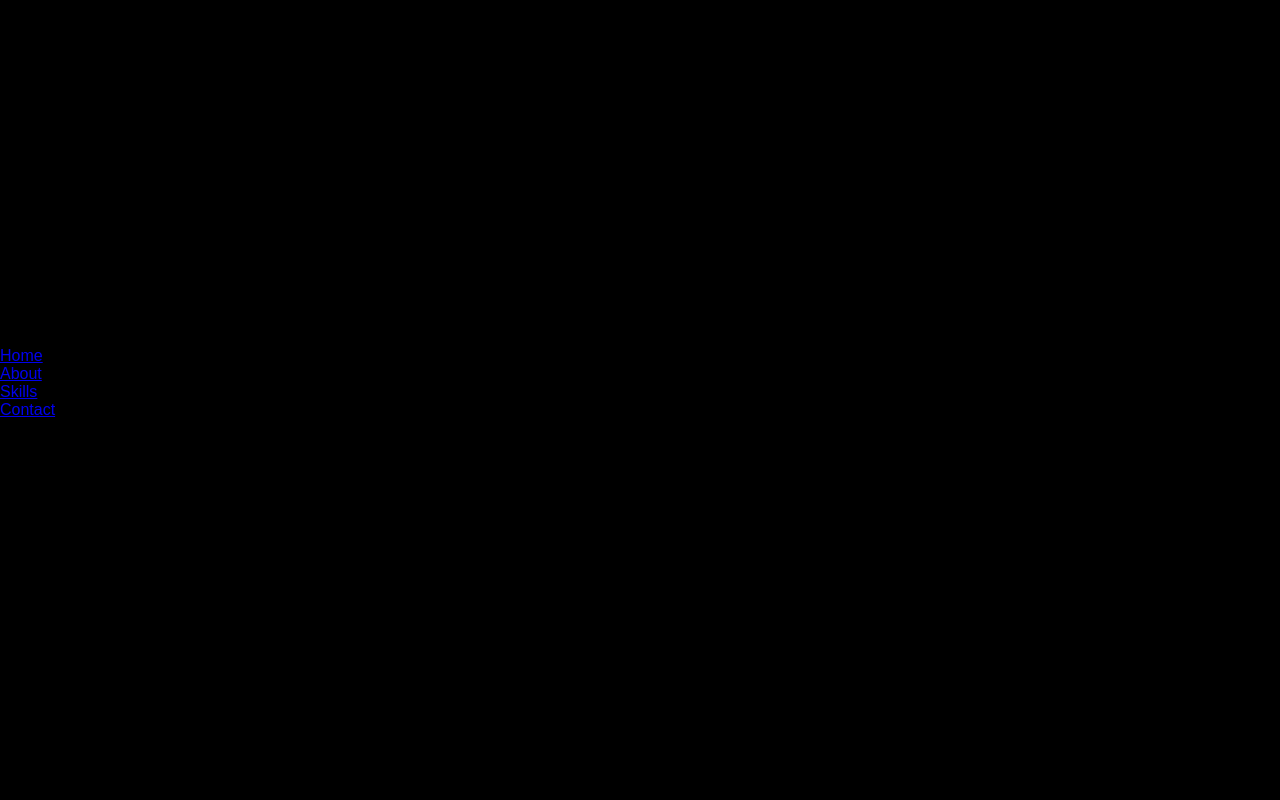
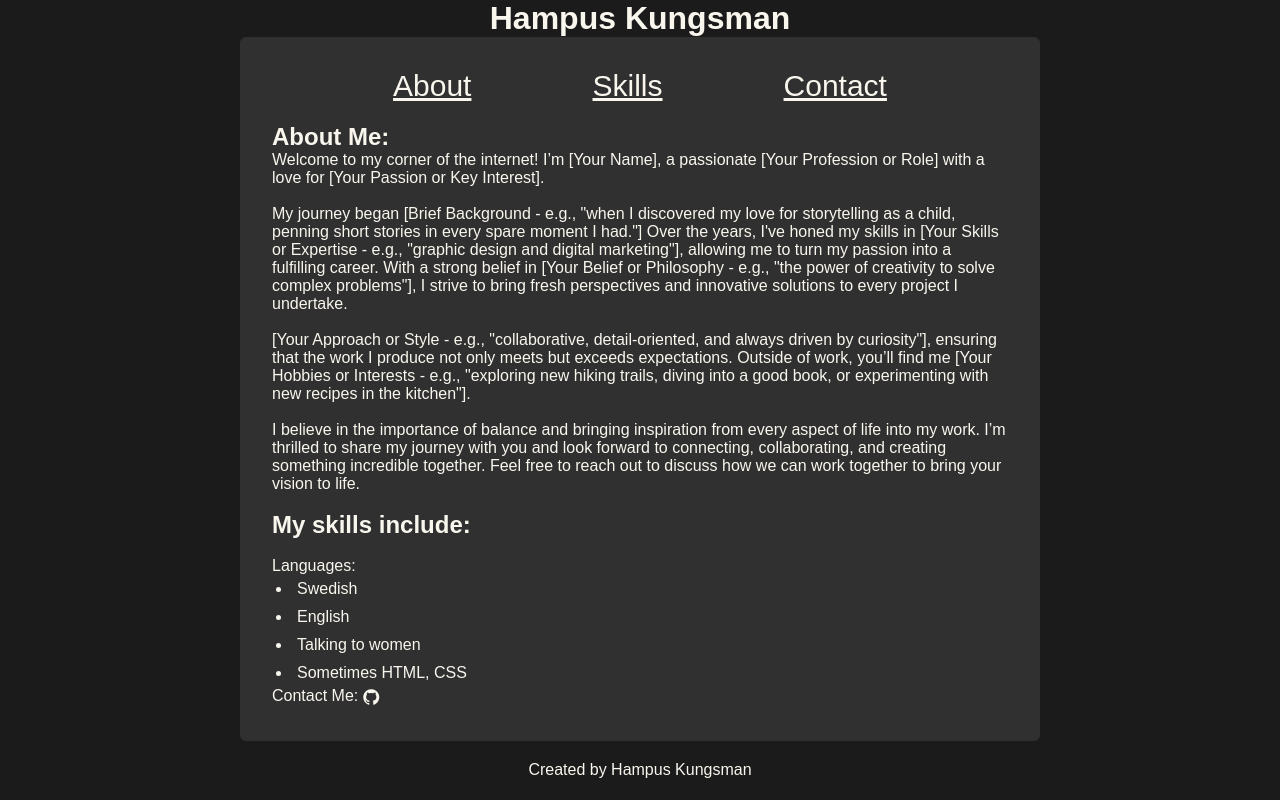
Before and after one commit to HampusKungsman123/personal-portfolio-hampuskungsman, a plain HTML site: page home.html in a window 1280 px wide. Drawn offline with nearby package versions, Linux system fonts and the light colour scheme; a web font is replaced by a local one.

Commit message:
Whaaaaaat

```diff
--- a/home.html
+++ b/home.html
@@ -3,44 +3,67 @@
   <head>
     <meta charset="UTF-8" />
     <meta name="viewport" content="width=device-width, initial-scale=1.0" />
-    <title>Hampus's Portfolio</title>
-    <link rel="stylesheet" href="style.css" />
-    <link
-      rel="stylesheet"
-      href="https://cdn-uicons.flaticon.com/2.5.1/uicons-bold-rounded/css/uicons-bold-rounded.css"
-    />
+    <title>Document</title>
+    <link rel="stylesheet" href="mainstyle.css" />
   </head>
   <body>
+    <header>
+      <h1>Hampus Kungsman</h1>
+    </header>
     <div class="container">
-      <header>
-        <h1>Welcome</h1>
-        <div class="nav">
-          <nav>
-            <ul>
-              <li><a href="#top">Home</a></li>
-              <li><a href="#about">About</a></li>
-              <li><a href="#skills">Skills</a></li>
-              <li><a href="#contact">Contact</a></li>
-            </ul>
-          </nav>
-        </div>
-      </header>
       <main>
+        <nav>
+          <a href="#about">About</a>
+          <a href="#skills">Skills</a>
+          <a href="#contact">Contact</a>
+        </nav>
         <section id="about">
+          <h1>About Me:</h1>
           <p>
-            My name is Hampus Kungsman, and I am currently studying Web Design
-            at NTI Gymnasiet Södertörn. I am passionate about web development
-            and I am already the best web developer in the world. While I’m
-            still building my portfolio, I am eager to gain experience and apply
-            my skills in real-world projects. I am actively seeking
-            opportunities in web development where I can grow, contribute, and
-            help create innovative digital solutions.
+            Welcome to my corner of the internet! I’m [Your Name], a passionate
+            [Your Profession or Role] with a love for [Your Passion or Key
+            Interest]. <br /><br />My journey began [Brief Background - e.g.,
+            "when I discovered my love for storytelling as a child, penning
+            short stories in every spare moment I had."] Over the years, I've
+            honed my skills in [Your Skills or Expertise - e.g., "graphic design
+            and digital marketing"], allowing me to turn my passion into a
+            fulfilling career. With a strong belief in [Your Belief or
+            Philosophy - e.g., "the power of creativity to solve complex
+            problems"], I strive to bring fresh perspectives and innovative
+            solutions to every project I undertake. <br /><br />
+            [Your Approach or Style - e.g., "collaborative, detail-oriented, and
+            always driven by curiosity"], ensuring that the work I produce not
+            only meets but exceeds expectations. Outside of work, you’ll find me
+            [Your Hobbies or Interests - e.g., "exploring new hiking trails,
+            diving into a good book, or experimenting with new recipes in the
+            kitchen"]. <br /><br />I believe in the importance of balance and
+            bringing inspiration from every aspect of life into my work. I’m
+            thrilled to share my journey with you and look forward to
+            connecting, collaborating, and creating something incredible
+            together. Feel free to reach out to discuss how we can work together
+            to bring your vision to life. <br /><br />
           </p>
         </section>
+        <section id="skills">
+          <h1>My skills include:</h1>
+          <br />
+          <p>Languages:</p>
+          <ul>
+            <li>Swedish</li>
+            <li>English</li>
+            <li>Talking to women</li>
+            <li>Sometimes HTML, CSS</li>
+          </ul>
+        </section>
+        <section id="contact">
+          <br />
+          <p>Contact Me:</p>
+          <a href=""><i class="fi fi-brands-github"></i></a>
+        </section>
       </main>
-      <footer>
-        <p>Made by benim</p>
-      </footer>
     </div>
+    <footer>
+      <p>Created by Hampus Kungsman</p>
+    </footer>
   </body>
 </html>
--- /dev/null
+++ b/mainstyle.css
@@ -0,0 +1,75 @@
+@import url("https://fonts.googleapis.com/css2?family=SUSE:wght@100..800&display=swap");
+@import url("https://cdn-uicons.flaticon.com/2.5.1/uicons-bold-rounded/css/uicons-bold-rounded.css");
+@import url("https://cdn-uicons.flaticon.com/2.5.1/uicons-brands/css/uicons-brands.css");
+* {
+  padding: 0;
+  margin: 0;
+  box-sizing: border-box;
+  font-family: "SUSE", sans-serif;
+  color: var(--text-color);
+}
+
+header {
+  display: flex;
+  justify-content: center;
+}
+
+:root {
+  --primary-color: #001d3d;
+  --secondary-color: #303030;
+  --text-color: #f9f6ee;
+  --site-color: #1b1b1b;
+}
+
+body {
+  background-color: var(--site-color);
+}
+
+p {
+  color: var(--text-color);
+}
+
+footer {
+  display: flex;
+  position: sticky;
+  background-color: var(--site-color);
+  bottom: 0;
+  padding: 20px;
+  justify-content: center;
+  width: 100%;
+}
+
+.container {
+  display: flex;
+  justify-content: center;
+}
+
+main {
+  background-color: var(--secondary-color);
+  max-width: 800px;
+  border-radius: 6px;
+  padding: 2rem;
+}
+
+nav {
+  display: flex;
+  justify-content: space-evenly;
+  padding-bottom: 20px;
+  font-size: 30px;
+}
+
+li {
+  padding: 5px;
+  margin-left: 20px;
+}
+
+#contact {
+  display: flex;
+}
+
+#contact a {
+  text-decoration: none;
+  padding: 5px;
+  padding-bottom: 0;
+  padding-top: 2px;
+}
--- a/style.css
+++ b/style.css
@@ -8,11 +8,18 @@
 }
 
 body {
-  background-color: black;
+  background-color: #1b1b1b;
   display: flex;
   justify-content: center;
   align-items: center;
   height: 100vh;
+  padding: 20px;
+}
+
+.skriv {
+  display: flex;
+  align-items: center;
+  max-width: 100%;
 }
 
 .skriv h1 {
@@ -24,11 +31,23 @@ body {
   letter-spacing: 0.15em;
   animation: skriva 3.5s steps(40, end);
   animation-fill-mode: forwards;
+  text-align: center;
 }
 
-.skriv .cursor {
+.cursor {
   border-right: 0.15em solid orange;
   animation: blink 0.75s step-end infinite;
+}
+
+@media (max-width: 480px) {
+  .skriv h1 {
+    font-size: 1.2rem; /* Even smaller font size for small phones */
+    letter-spacing: 0.1em; /* Adjust letter-spacing for smaller text */
+  }
+
+  .skriv .cursor {
+    border-right-width: 0.1em; /* Slightly thinner cursor for smaller screens */
+  }
 }
 
 @keyframes skriva {
```
